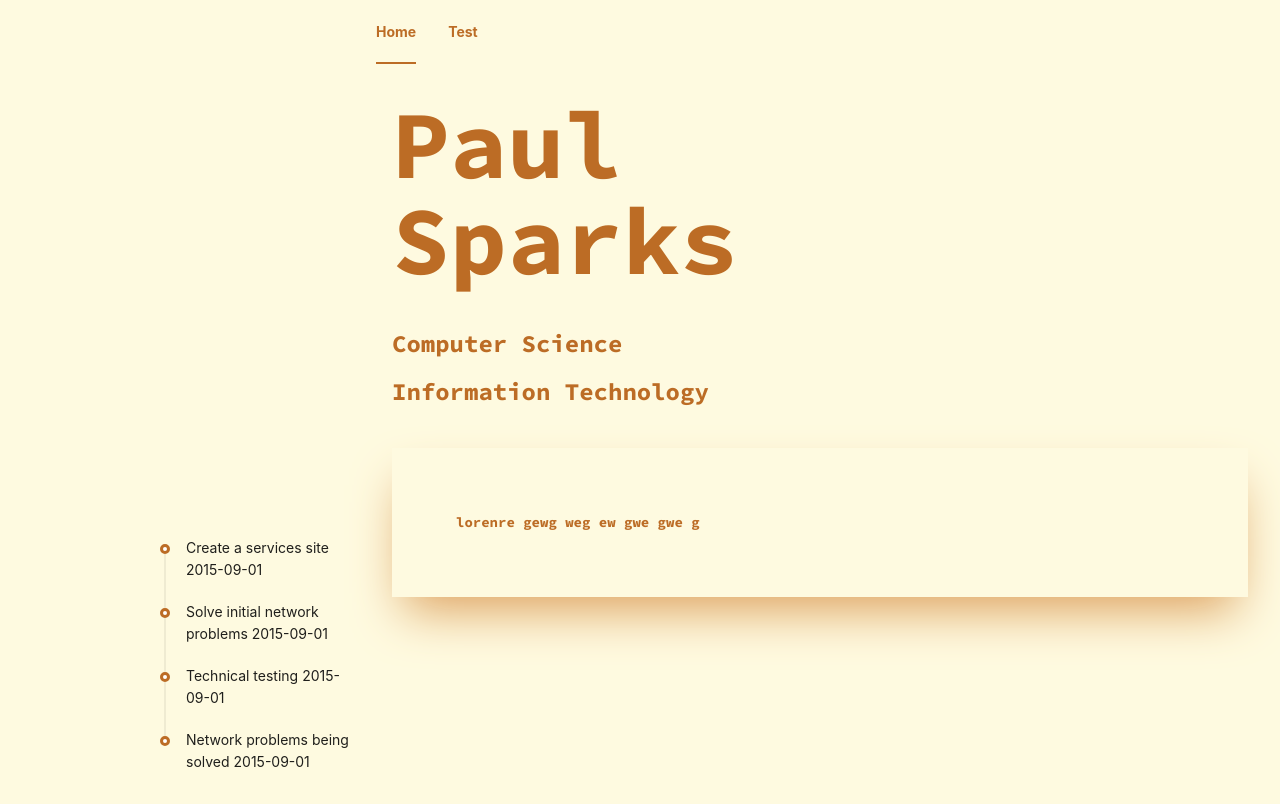
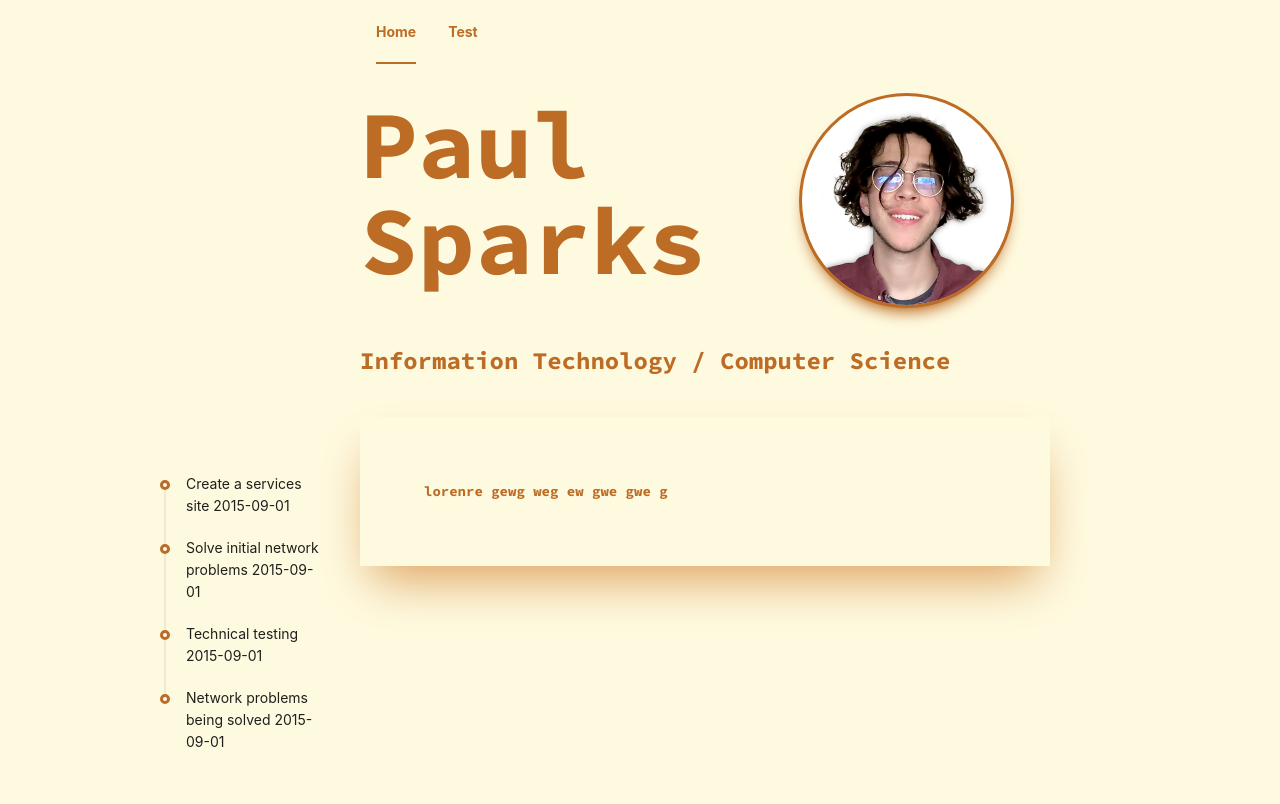
Before and after one commit to paulsparks/personal-portfolio, a Next.js app: page / in a window 1280 px wide. Built offline with nearby package versions, Linux system fonts and the light colour scheme.

Commit message:
add headshot image

```diff
--- a/components/AppLayout/index.tsx
+++ b/components/AppLayout/index.tsx
@@ -36,7 +36,7 @@ export function AppLayout({ children }: AppLayoutProps) {
     <Layout className="!bg-[#fefae0] h-full">
       <Layout.Sider className="sm:ml-10 lg:ml-40 !bg-transparent">
       <Timeline
-      className="mt-[34rem]"
+      className="mt-[30rem] mr-10"
         items={[
           {
             children: 'Create a services site 2015-09-01',
@@ -58,7 +58,7 @@ export function AppLayout({ children }: AppLayoutProps) {
         <Layout.Header className="!bg-[#fefae0] px-0">
           <Menu className="border-y-0 !bg-[#fefae0]" items={items} activeKey={router.pathname} mode="horizontal" onSelect={({ key }) => onChange(key)} />
         </Layout.Header>
-        <Layout.Content className="p-8">
+        <Layout.Content className="pt-8 w-3/4">
           {children}
         </Layout.Content>
       </div>
--- a/pages/index.tsx
+++ b/pages/index.tsx
@@ -1,6 +1,8 @@
 import type { NextPage } from "next";
 import { Typography } from "antd";
 import { Source_Code_Pro } from "next/font/google";
+import Image from "next/image";
+import headshot from "@/assets/images/headshot.png";
 
 
 
@@ -9,12 +11,14 @@ const sourceCodePro = Source_Code_Pro({ subsets: ["latin"], weight: "700" });
 const HomePage: NextPage = () => {
   return (
     <div>
-      <h1 className={sourceCodePro.className + " text-[#bc6c25] text-8xl"}>
-        Paul<br />Sparks
-      </h1>
+      <div className="flex flex-row">
+        <h1 className={sourceCodePro.className + " text-[#bc6c25] text-8xl"}>
+          Paul<br />Sparks
+        </h1>
+        <Image className="rounded-full ml-24 outline outline-[#bc6c25] shadow-lg shadow-[#bc6c25]" width={836 / 4} height={836 / 4} alt="headshot image" src={headshot} />
+      </div>
       <h2 className={sourceCodePro.className + " text-[#bc6c25] text-2xl mt-10"}>
-        <span className="block mb-4">Computer Science</span>
-        <span className="block">Information Technology</span>
+        Information Technology / Computer Science
       </h2>
       <div className={sourceCodePro.className + " mt-10 text-[#bc6c25] shadow-2xl p-16 shadow-[#dda15e]"}>
         lorenre gewg weg ew gwe gwe g
```
Also changed, not shown: assets/images/headshot.png (added).
